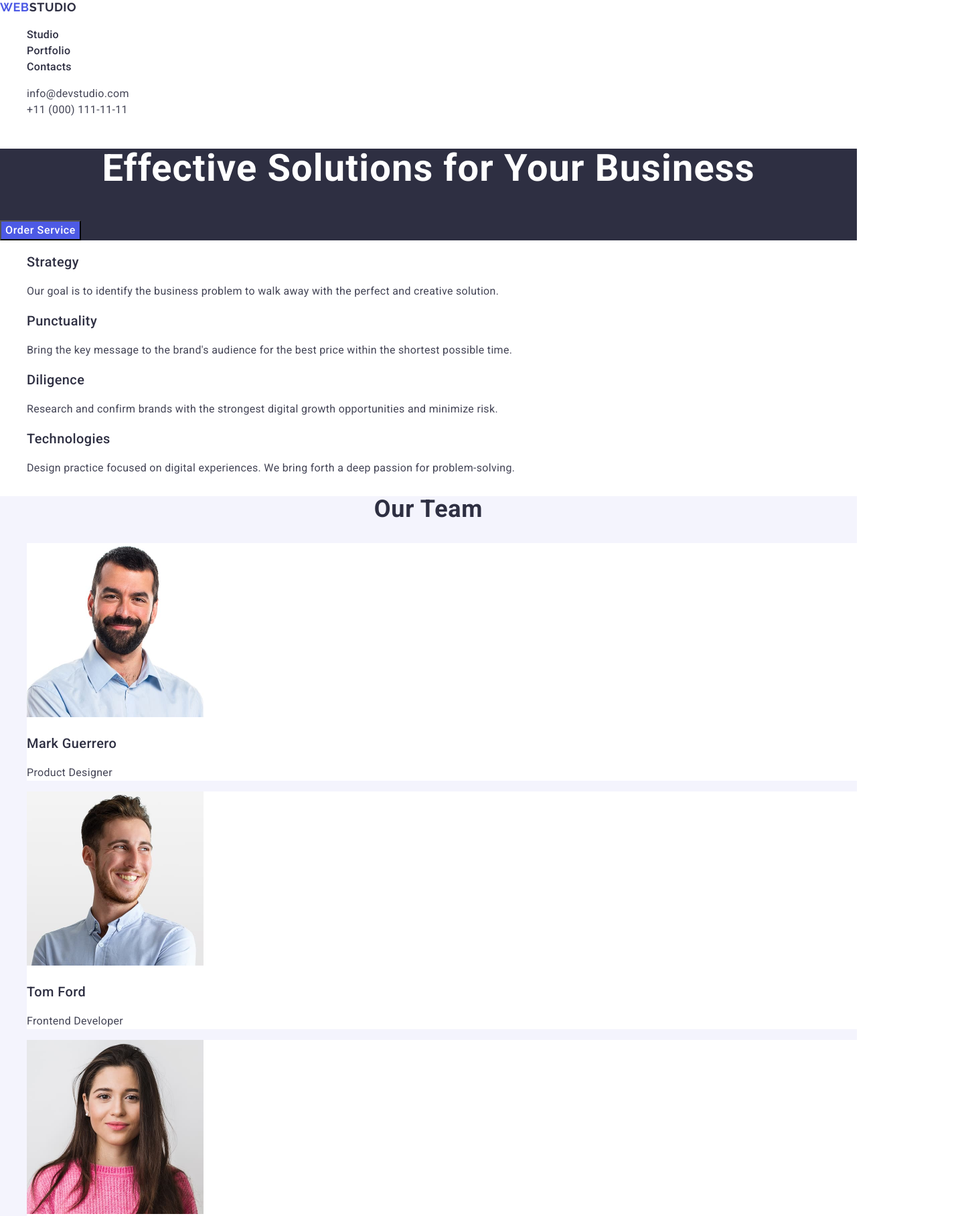
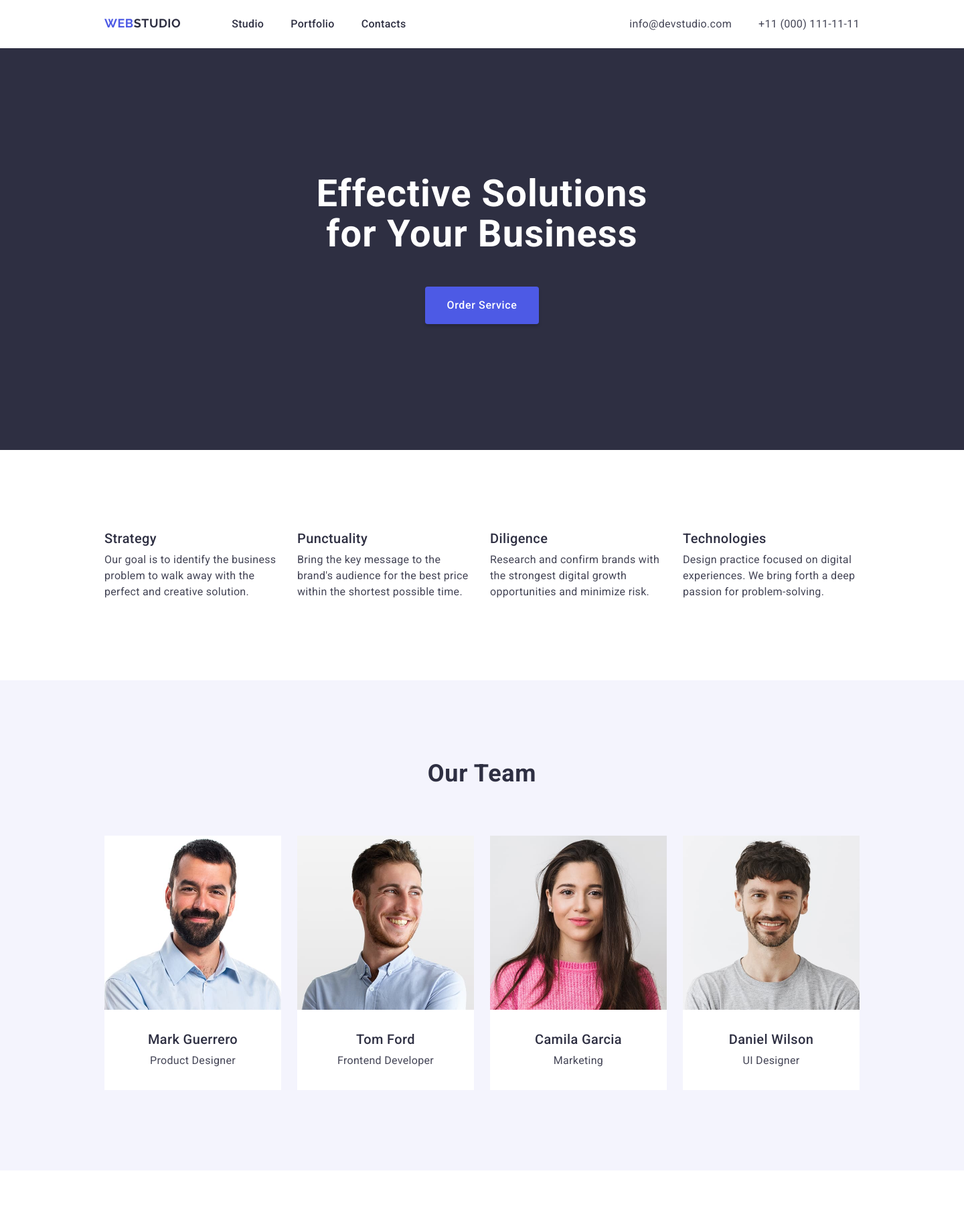
Before and after one commit to achupylko/goit-markup-hw-03, a plain HTML site: page index.html in a window 1280 px wide. Shown: the top 1816 px of the page at 67% size, 1440 px wide, since content can reach past the window. Drawn offline with nearby package versions, Linux system fonts and the light colour scheme.

Commit message:
Add new styles

```diff
--- a/css/styles.css
+++ b/css/styles.css
@@ -7,12 +7,36 @@ body {
   letter-spacing: 0.02em;
 }
 
+h1,
+h2,
+h3,
+h4,
+h5,
+h6,
+p {
+  margin: 0;
+}
+
+ul,
+ol {
+  list-style-type: none;
+  margin: 0;
+  padding: 0;
+}
+
 a {
   text-decoration: none;
+  color: currentColor;
 }
-
-ul {
-  list-style-type: none;
+button {
+  font-family: inherit;
+  cursor: pointer;
+}
+address {
+  font-style: normal;
+}
+img {
+  display: block;
 }
 
 .logo {
@@ -23,6 +47,7 @@ ul {
   letter-spacing: 0.03em;
   line-height: 1.17;
   text-transform: uppercase;
+  padding: 24px 0;
 }
 
 .dark {
@@ -33,6 +58,12 @@ ul {
   color: #f4f4fd;
 }
 
+.section-container {
+  width: 1440px;
+  margin: 0 auto;
+  padding: 120px 156px;
+}
+
 .section-title {
   color: #2e2f42;
   font-size: 36px;
@@ -40,50 +71,71 @@ ul {
   line-height: 1.11;
   text-align: center;
   text-transform: capitalize;
+  margin-bottom: 72px;
 }
 
-.card {
-  background-color: #fff;
-}
-
-.card-title {
-  color: #2e2f42;
-  font-size: 20px;
-  font-weight: 500;
-  letter-spacing: 0.02em;
-  line-height: 1.2;
-}
-
-.card-description {
-}
 /* #endregion */
 
 /* #region Header */
 
-.nav-link {
+.header .section-container {
+  display: flex;
+  align-items: center;
+  padding: 0px 156px;
+}
+
+.header-link {
+  display: block;
+  padding: 24px 0;
+}
+
+.header-nav {
+  display: flex;
+  gap: 76px;
+  margin-right: auto;
+}
+
+.header-nav-list {
+  display: flex;
+  gap: 40px;
+}
+
+.header-nav-link {
   color: #2e2f42;
   font-weight: 500;
 }
 
-.contacts {
-  font-style: normal;
+.header-contacts-list {
+  display: flex;
+  gap: 40px;
 }
 
-.contacts-item {
+.header-contacts-link {
   color: currentColor;
 }
 
-.nav-link:hover,
-.nav-link:focus,
-.contacts-item:hover,
-.contacts-item:focus {
+.header-nav-link:hover,
+.header-nav-link:focus,
+.header-contacts-link:hover,
+.header-contacts-link:focus {
   color: #404bbf;
 }
 /* #endregion */
 
 /* #region Hero */
-.hero {
+.hero .section-container {
+  display: flex;
+  align-items: center;
   background-color: #2e2f42;
+  padding: 188px 0;
+}
+
+.hero-wrapper {
+  display: flex;
+  flex-direction: column;
+  align-items: center;
+  width: 496px;
+  margin: 0 auto;
 }
 
 .hero-title {
@@ -92,15 +144,21 @@ ul {
   letter-spacing: 0.02em;
   line-height: 1.07;
   text-align: center;
+  margin-bottom: 48px;
 }
 
 .btn {
+  border-radius: 4px;
+  padding: 16px 32px;
+  min-width: 169px;
   background-color: #4d5ae5;
   color: #fff;
   cursor: pointer;
   font-weight: 500;
   letter-spacing: 0.04em;
   line-height: 1.5;
+  box-shadow: 0 4px 4px 0 rgba(0, 0, 0, 0.15);
+  border: none;
 }
 
 .btn:hover,
@@ -110,21 +168,102 @@ ul {
 /* #endregion */
 
 /* #region Benefits */
+.benefits-list {
+  display: flex;
+  gap: 24px;
+}
 
+.benefits-item {
+  display: flex;
+  flex-direction: column;
+  gap: 8px;
+  width: 264px;
+}
+
+.benefits-item-title {
+  color: #2e2f42;
+  font-size: 20px;
+  font-weight: 500;
+  letter-spacing: 0.02em;
+  line-height: 1.2;
+}
 /* #endregion */
 
 /* #region Team */
-.team {
+.team .section-container {
   background-color: #f4f4fd;
+  display: flex;
+  flex-direction: column;
+}
+
+.team-card-set {
+  display: flex;
+  gap: 24px;
+}
+
+.team-card {
+  display: flex;
+  flex-direction: column;
+  background-color: #fff;
+}
+
+.team-card-content {
+  display: flex;
+  flex-direction: column;
+  align-items: center;
+  gap: 8px;
+  margin: 32px 16px;
+}
+
+.team-card-title {
+  color: #2e2f42;
+  font-size: 20px;
+  font-weight: 500;
+  letter-spacing: 0.02em;
+  line-height: 1.2;
+}
+/* #endregion */
+
+/* #region Portfolio */
+.portfolio-card-set {
+  display: flex;
+  flex-wrap: wrap;
+  gap: 24px;
+}
+
+.portfolio-card {
+  display: flex;
+  flex-direction: column;
+  background-color: #fff;
+}
+
+.portfolio-card-content {
+  display: flex;
+  flex-direction: column;
+  gap: 8px;
+  padding: 32px 16px;
+}
+
+.portfolio-card-title {
+  color: #2e2f42;
+  font-size: 20px;
+  font-weight: 500;
+  letter-spacing: 0.02em;
+  line-height: 1.2;
 }
 /* #endregion */
 
 /* #region Footer */
-.footer {
+.footer .section-container {
   background-color: #2e2f42;
+}
+
+.footer-content {
+  width: 264px;
 }
 
 .footer-text {
   color: #f4f4fd;
+  margin-top: 16px;
 }
 /* #endregion */
--- a/index.html
+++ b/index.html
@@ -21,179 +21,232 @@
   </head>
   <body>
     <!-- Header -->
-    <header>
-      <nav aria-label="Main navigation">
-        <a href="./index.html" class="logo">
+    <header class="header">
+      <div class="section-container">
+        <nav aria-label="Main navigation" class="header-nav">
+          <a href="./index.html" class="logo header-link">
             Web<span class="dark">Studio</span>
           </a>
-        <ul>
-          <li><a href="./index.html" class="nav-link">Studio</a></li>
-          <li><a href="" class="nav-link">Portfolio</a></li>
-          <li><a href="" class="nav-link">Contacts</a></li>
+          <ul class="header-nav-list">
+            <li class="header-nav-item">
+              <a href="./index.html" class="header-nav-link header-link"
+                >Studio</a
+              >
+            </li>
+            <li class="header-nav-item">
+              <a href="" class="header-nav-link header-link">Portfolio</a>
+            </li>
+            <li class="header-nav-item">
+              <a href="" class="header-nav-link header-link">Contacts</a>
+            </li>
           </ul>
         </nav>
-      <address aria-label="Contact information" class="contacts">
-        <ul>
-          <li><a href="mailto:info@devstudio.com" class="contacts-item">info@devstudio.com</a></li>
-          <li><a href="tel:+110001111111" class="contacts-item">+11 (000) 111-11-11</a></li>
+        <address aria-label="Contact information" class="header-contacts">
+          <ul class="header-contacts-list">
+            <li class="header-contacts-item">
+              <a
+                href="mailto:info@devstudio.com"
+                class="header-contacts-link header-link"
+                >info@devstudio.com</a
+              >
+            </li>
+            <li class="header-contacts-item">
+              <a
+                href="tel:+110001111111"
+                class="header-contacts-link header-link"
+                >+11 (000) 111-11-11</a
+              >
+            </li>
           </ul>
         </address>
+      </div>
     </header>
-
     <main>
       <!-- Hero section -->
       <section id="hero" class="hero">
+        <div class="section-container">
+          <div class="hero-wrapper">
             <h1 class="hero-title">Effective Solutions for Your Business</h1>
             <button type="button" class="btn">Order Service</button>
+          </div>
+        </div>
       </section>
-
       <!-- Benefits section -->
       <section id="benefits" class="benefits">
+        <div class="section-container">
           <h2 hidden>Our Benefits</h2>
-        <ul>
-          <li>
-            <h3 class="card-title">Strategy</h3>
-            <p class="card-description">
-              Our goal is to identify the business problem to walk away with the
-              perfect and creative solution.
+          <ul class="benefits-list">
+            <li class="benefits-item">
+              <h3 class="benefits-item-title">Strategy</h3>
+              <p class="benefits-item-description">
+                Our goal is to identify the business problem to walk away with
+                the perfect and creative solution.
               </p>
             </li>
-          <li>
-            <h3 class="card-title">Punctuality</h3>
-            <p class="card-description">
+            <li class="benefits-item">
+              <h3 class="benefits-item-title">Punctuality</h3>
+              <p class="benefits-item-description">
                 Bring the key message to the brand's audience for the best price
                 within the shortest possible time.
               </p>
             </li>
-          <li>
-            <h3 class="card-title">Diligence</h3>
-            <p class="card-description">
+            <li class="benefits-item">
+              <h3 class="benefits-item-title">Diligence</h3>
+              <p class="benefits-item-description">
                 Research and confirm brands with the strongest digital growth
                 opportunities and minimize risk.
               </p>
             </li>
-          <li>
-            <h3 class="card-title">Technologies</h3>
-            <p class="card-description">
+            <li class="benefits-item">
+              <h3 class="benefits-item-title">Technologies</h3>
+              <p class="benefits-item-description">
                 Design practice focused on digital experiences. We bring forth a
                 deep passion for problem-solving.
               </p>
             </li>
           </ul>
+        </div>
       </section>
-
       <!-- Team section -->
       <section id="team" class="team">
+        <div class="section-container">
           <h2 class="section-title">Our Team</h2>
-        <ul>
-          <li class="card">
+          <ul class="team-card-set">
+            <li class="team-card">
               <img
                 src="./images/img-1.jpg"
                 alt="Portrait of Mark Guerrero"
                 width="264"
               />
-            <h3 class="card-title">Mark Guerrero</h3>
-            <p class="card-description">Product Designer</p>
+              <div class="team-card-content">
+                <h3 class="team-card-title">Mark Guerrero</h3>
+                <p class="team-card-description">Product Designer</p>
+              </div>
             </li>
-          <li class="card">
+            <li class="team-card">
               <img
                 src="./images/img-2.jpg"
                 alt="Portrait of Tom Ford"
                 width="264"
               />
-            <h3 class="card-title">Tom Ford</h3>
-            <p class="card-description">Frontend Developer</p>
+              <div class="team-card-content">
+                <h3 class="team-card-title">Tom Ford</h3>
+                <p class="team-card-description">Frontend Developer</p>
+              </div>
             </li>
-          <li class="card">
+            <li class="team-card">
               <img
                 src="./images/img-3.jpg"
                 alt="Portrait of Camila Garcia"
                 width="264"
               />
-            <h3 class="card-title">Camila Garcia</h3>
-            <p class="card-description">Marketing</p>
+              <div class="team-card-content">
+                <h3 class="team-card-title">Camila Garcia</h3>
+                <p class="team-card-description">Marketing</p>
+              </div>
             </li>
-          <li class="card">
+            <li class="team-card">
               <img
                 src="./images/img-4.jpg"
                 alt="Portrait of Daniel Wilson"
                 width="264"
               />
-            <h3 class="card-title">Daniel Wilson</h3>
-            <p class="card-description">UI Designer</p>
+              <div class="team-card-content">
+                <h3 class="team-card-title">Daniel Wilson</h3>
+                <p class="team-card-description">UI Designer</p>
+              </div>
             </li>
           </ul>
+        </div>
       </section>
-
       <!-- Portfolio section -->
       <section id="portfolio">
+        <div class="section-container">
           <h2 class="section-title">Our Portfolio</h2>
-        <ul>
-          <li>
+          <ul class="portfolio-card-set">
+            <li class="portfolio-card">
               <img
                 src="./images/portfolio-img-1.jpg"
                 alt="portfolio-img-1"
                 width="360"
               />
+              <div class="portfolio-card-content">
                 <h3 class="card-title">Banking App</h3>
                 <p class="card-description">App</p>
+              </div>
             </li>
-          <li>
+            <li class="portfolio-card">
               <img
                 src="./images/portfolio-img-2.jpg"
                 alt="portfolio-img-2"
                 width="360"
               />
+              <div class="portfolio-card-content">
                 <h3 class="card-title">Cashless Payment</h3>
                 <p class="card-description">Marketing</p>
+              </div>
             </li>
-          <li>
+            <li class="portfolio-card">
               <img
                 src="./images/portfolio-img-3.jpg"
                 alt="portfolio-img-3"
                 width="360"
               />
+              <div class="portfolio-card-content">
                 <h3 class="card-title">Meditation App</h3>
                 <p class="card-description">App</p>
+              </div>
             </li>
-          <li>
+            <li class="portfolio-card">
               <img
                 src="./images/portfolio-img-4.jpg"
                 alt="portfolio-img-4"
                 width="360"
               />
+              <div class="portfolio-card-content">
                 <h3 class="card-title">Taxi Service</h3>
                 <p class="card-description">Marketing</p>
+              </div>
             </li>
-          <li>
+            <li class="portfolio-card">
               <img
                 src="./images/portfolio-img-5.jpg"
                 alt="portfolio-img-5"
                 width="360"
               />
+              <div class="portfolio-card-content">
                 <h3 class="card-title">Screen Illustrations</h3>
                 <p class="card-description">Design</p>
+              </div>
             </li>
-          <li>
+            <li class="portfolio-card">
               <img
                 src="./images/portfolio-img-6.jpg"
                 alt="portfolio-img-6"
                 width="360"
               />
+              <div class="portfolio-card-content">
                 <h3 class="card-title">Online Courses</h3>
                 <p class="card-description">Marketing</p>
+              </div>
             </li>
           </ul>
+        </div>
       </section>
     </main>
-
     <!-- Footer -->
     <footer class="footer">
-      <a href="./index.html" class="logo">Web<span class="light">Studio</span></a>
+      <div class="section-container">
+        <div class="footer-content">
+          <a href="./index.html" class="logo"
+            >Web<span class="light">Studio</span></a
+          >
           <p class="footer-text">
-        Increase the flow of customers and sales for your business with digital
-        marketing & growth solutions.
+            Increase the flow of customers and sales for your business with
+            digital marketing & growth solutions.
           </p>
+        </div>
+      </div>
     </footer>
   </body>
 </html>
```
Lines whose indentation alone changed are shown as unchanged.
